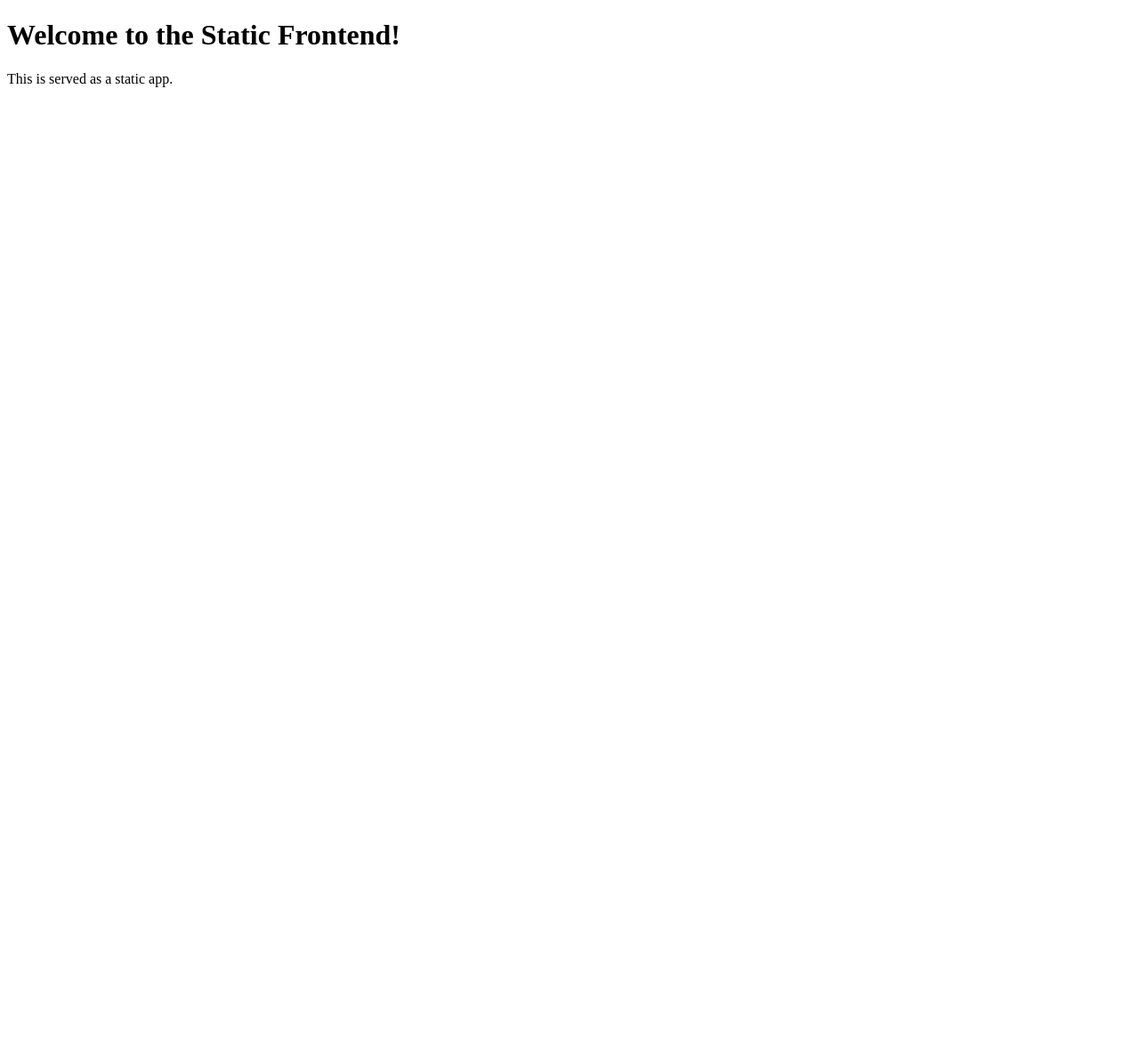
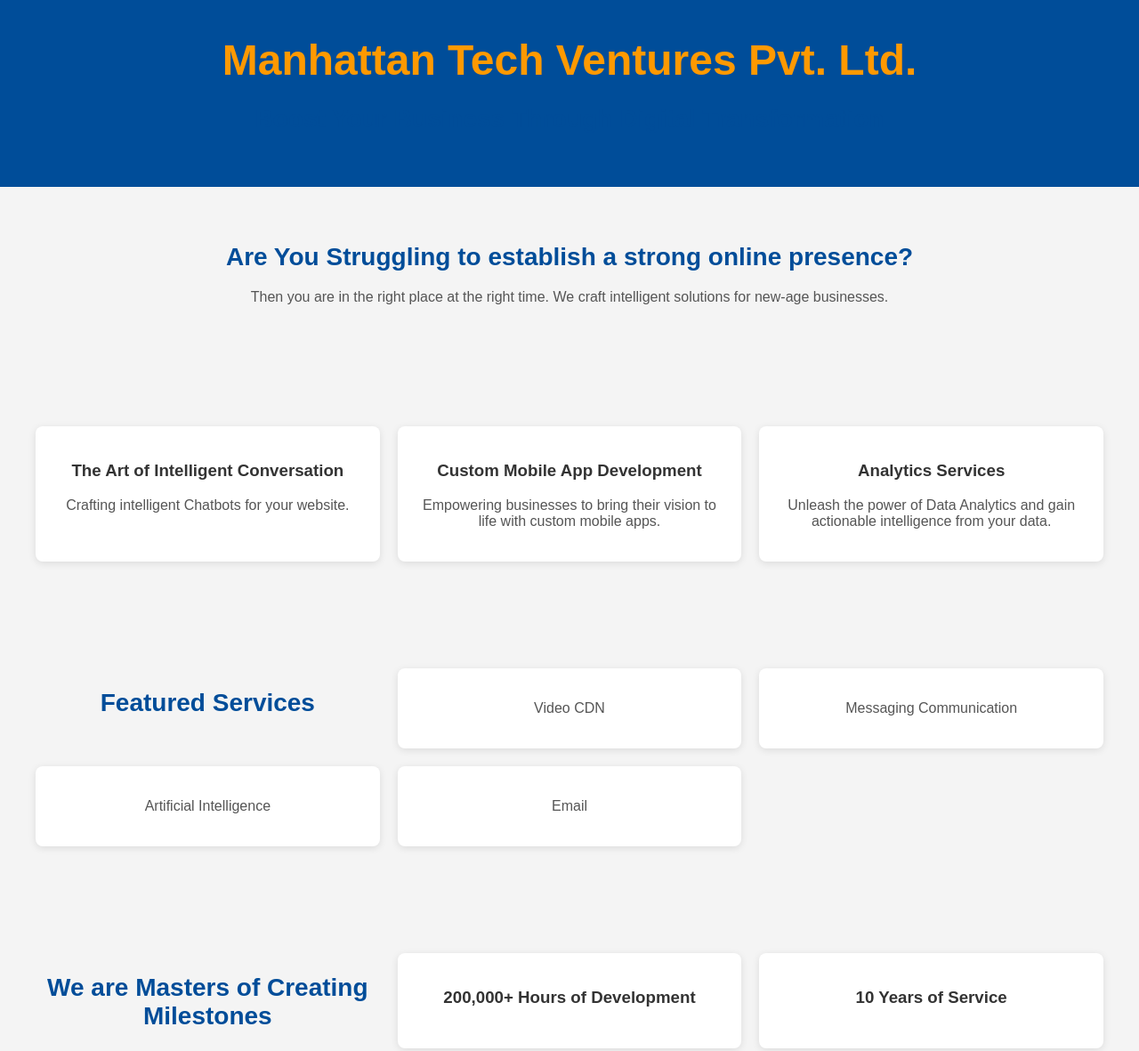
Before and after one commit to AbhinayKakade/application-deployment, a plain HTML site: page frontend/index.html in a window 1280 px wide. Shown: the top 1181 px of the page at 89% size. Before the commit the page ends 800 px from the top, so only its background shows below. Drawn offline with Linux system fonts and the light colour scheme.

Commit message:
Added Code

```diff
--- a/frontend/index.html
+++ b/frontend/index.html
@@ -1,10 +1,160 @@
 <!DOCTYPE html>
-<html>
+<html lang="en">
 <head>
-    <title>Frontend</title>
+    <meta charset="UTF-8">
+    <meta name="viewport" content="width=device-width, initial-scale=1.0">
+    <title>Digital Transformation</title>
+    <style>
+        body {
+            font-family: Arial, sans-serif;
+            margin: 0;
+            padding: 0;
+            background-color: #f4f4f4;
+            color: #333;
+        }
+        header {
+            background-color: #004d99; /* Dark Blue */
+            color: white;
+            padding: 40px 0;
+            text-align: center;
+        }
+        header h1 {
+            margin: 0;
+            font-size: 36px;
+        }
+        .company-name {
+            font-size: 48px;
+            font-weight: bold;
+            color: #ff9900; /* Orange */
+        }
+        section {
+            padding: 40px;
+            text-align: center;
+        }
+        .featured-services, .services, .contact-info, .milestones, .testimonials, .case-studies {
+            display: grid;
+            grid-template-columns: repeat(auto-fill, minmax(300px, 1fr));
+            gap: 20px;
+            margin-top: 40px;
+        }
+        .service-box, .testimonial-box, .case-study-box, .milestone-box {
+            background-color: white;
+            padding: 20px;
+            border-radius: 8px;
+            box-shadow: 0 2px 8px rgba(0, 0, 0, 0.1);
+        }
+        h2 {
+            font-size: 28px;
+            margin-bottom: 20px;
+            color: #004d99; /* Dark Blue */
+        }
+        p {
+            font-size: 16px;
+            color: #555;
+        }
+        .cta-btn {
+            background-color: #004d99; /* Dark Blue */
+            color: white;
+            padding: 10px 20px;
+            text-decoration: none;
+            border-radius: 5px;
+            margin-top: 20px;
+        }
+        footer {
+            background-color: #004d99; /* Dark Blue */
+            color: white;
+            padding: 20px 0;
+            text-align: center;
+        }
+        footer p {
+            margin: 0;
+        }
+    </style>
 </head>
 <body>
-    <h1>Welcome to the Static Frontend!</h1>
-    <p>This is served as a static app.</p>
+
+<header>
+    <h1 class="company-name">Manhattan Tech Ventures Pvt. Ltd.</h1>
+    <h2>Boost Your Business Through Digital Transformation</h2>
+</header>
+
+<section>
+    <h2>Are You Struggling to establish a strong online presence?</h2>
+    <p>Then you are in the right place at the right time. We craft intelligent solutions for new-age businesses.</p>
+</section>
+
+<section class="services">
+    <div class="service-box">
+        <h3>The Art of Intelligent Conversation</h3>
+        <p>Crafting intelligent Chatbots for your website.</p>
+    </div>
+    <div class="service-box">
+        <h3>Custom Mobile App Development</h3>
+        <p>Empowering businesses to bring their vision to life with custom mobile apps.</p>
+    </div>
+    <div class="service-box">
+        <h3>Analytics Services</h3>
+        <p>Unleash the power of Data Analytics and gain actionable intelligence from your data.</p>
+    </div>
+</section>
+
+<section class="featured-services">
+    <h2>Featured Services</h2>
+    <div class="service-box">
+        <p>Video CDN</p>
+    </div>
+    <div class="service-box">
+        <p>Messaging Communication</p>
+    </div>
+    <div class="service-box">
+        <p>Artificial Intelligence</p>
+    </div>
+    <div class="service-box">
+        <p>Email</p>
+    </div>
+</section>
+
+<section class="milestones">
+    <h2>We are Masters of Creating Milestones</h2>
+    <div class="milestone-box">
+        <h3>200,000+ Hours of Development</h3>
+    </div>
+    <div class="milestone-box">
+        <h3>10 Years of Service</h3>
+    </div>
+    <div class="milestone-box">
+        <h3>100's of Projects</h3>
+    </div>
+    <div class="milestone-box">
+        <h3>200+ Happy Clients</h3>
+    </div>
+</section>
+
+<section class="testimonials">
+    <h2>Tales of Trust</h2>
+    <div class="testimonial-box">
+        <p>"Our customers experienced effortless document retrieval from extensive data using QInfo. The product development achieved by MM Team has brought us great satisfaction." – Kaushik Banerjee, Owner - Automatirx Innovations Pvt Ltd</p>
+    </div>
+</section>
+
+<section class="case-studies">
+    <h2>Case Studies</h2>
+    <div class="case-study-box">
+        <p>From Challenge to Triumph: Exploring unforgettable journeys through real-life stories.</p>
+    </div>
+</section>
+
+<section class="contact-info">
+    <h2>Contact Us</h2>
+    <p>New York: C/o, Mediamorphosis Advertising & Technology Inc, 35-37 36th St Astoria, NY 11106</p>
+    <p>Mumbai: 604 "B" Wing, Swiss Palace Co-operative Housing Society, Shashtri Nagar, Lokhandwala, Andheri (W), Mumbai 40005</p>
+    <p>Kolkata: 17th Floor, ERGO Tower, Street Number 23, Sector V, Bidhannagar, Kolkata, West Bengal 700091</p>
+</section>
+
+<footer>
+    <p>&copy; 2025 Digital Transformation Solutions | All Rights Reserved</p>
+    <a href="#" class="cta-btn">Get Started</a>
+</footer>
+
 </body>
 </html>
```
